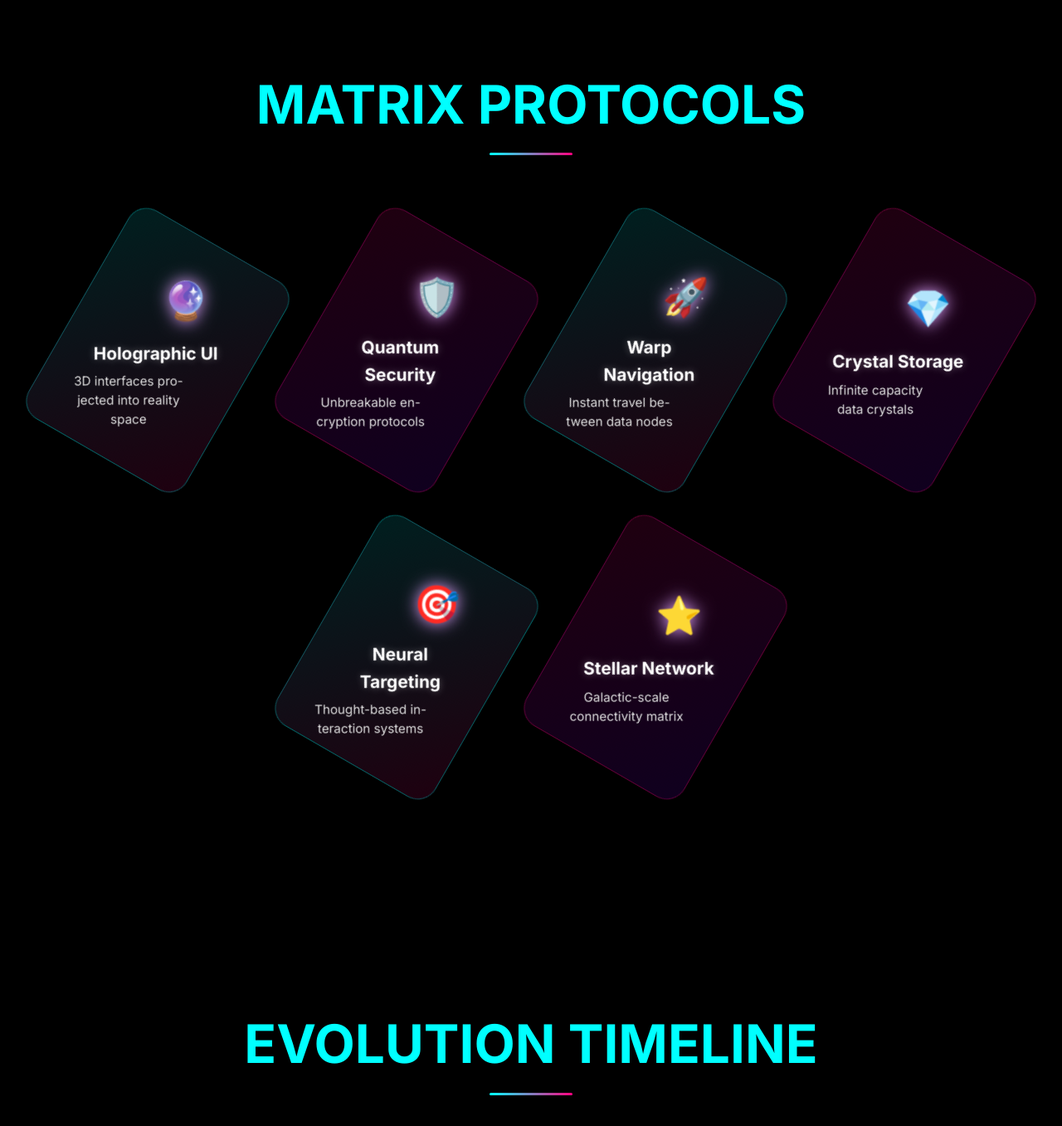
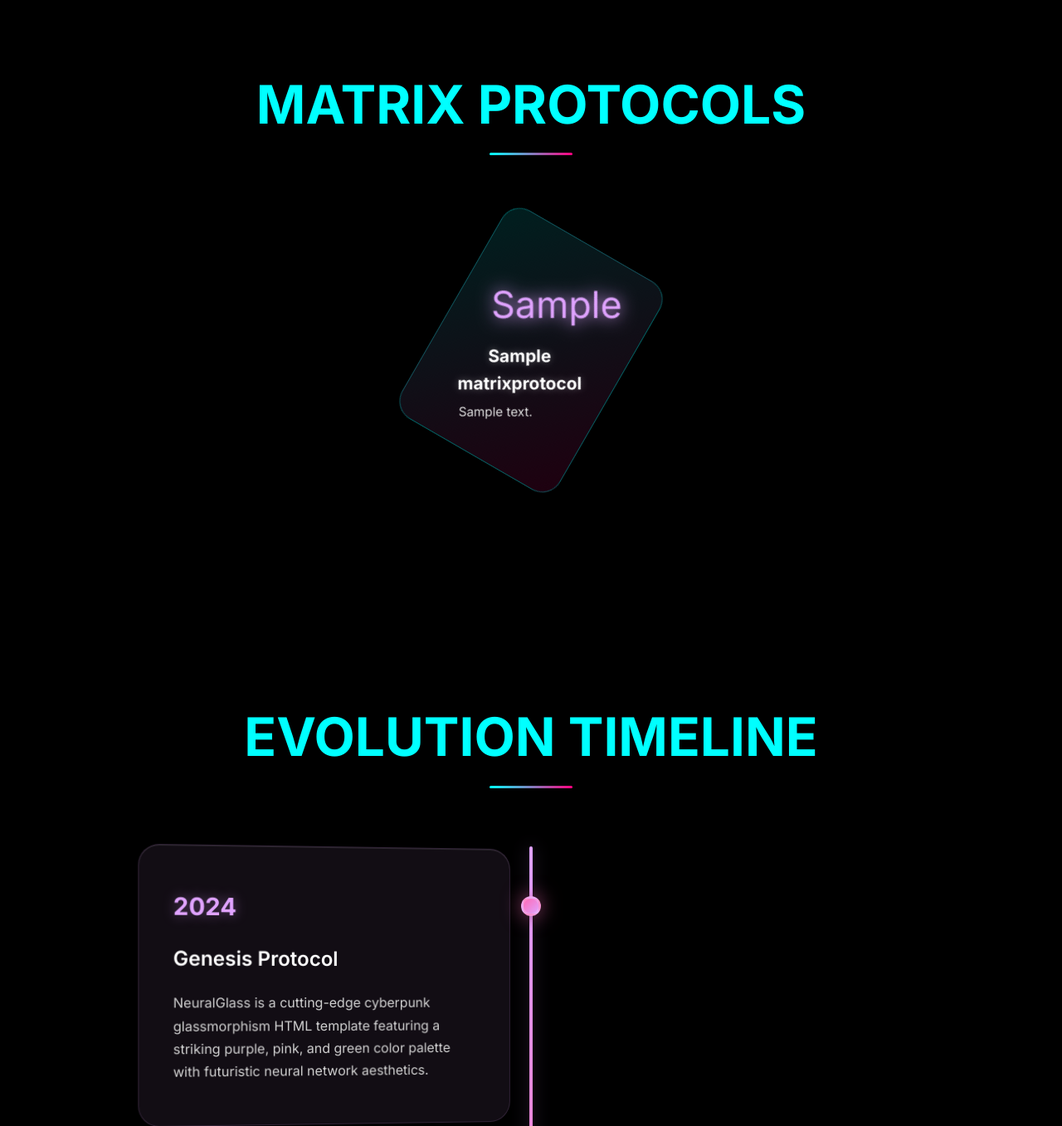
Before and after one commit to amirabbasnzri/neuralglass, a Django app: page / in a window 1280 px wide. Shown: the part 2767-4124 px from the top of the page at 83% size. Run offline with Django 5.2, Linux system fonts and the light colour scheme; data comes from the database, SQL or seed files in the repository; tables that the repository leaves empty hold one stand-in row (values such as "Sample post").

Commit message:
matrix protocol model added with admin permission

```diff
--- a/neuralglass/main/models.py
+++ b/neuralglass/main/models.py
@@ -63,3 +63,12 @@ class ContactText(models.Model):
 
     def __str__(self):
         return self.subtitle[:70]
+
+
+class MatrixProtocol(models.Model):
+    title = models.CharField(max_length=30)
+    description = models.TextField(max_length=80)
+    emoji = models.CharField(max_length=2)
+
+    def __str__(self):
+        return f'{self.title} - {self.emoji}'
--- a/neuralglass/main/templates/main/main.html
+++ b/neuralglass/main/templates/main/main.html
@@ -97,48 +97,17 @@
     <section class="showcase" id="showcase">
         <h2 class="section-title">MATRIX PROTOCOLS</h2>
         <div class="hexagon-container">
-            <div class="hexagon">
-                <div class="hexagon-inner glass">
-                    <div class="hexagon-icon">🔮</div>
-                    <h4>Holographic UI</h4>
-                    <p>3D interfaces projected into reality space</p>
-                </div>
-            </div>
-            <div class="hexagon">
-                <div class="hexagon-inner glass">
-                    <div class="hexagon-icon">🛡️</div>
-                    <h4>Quantum Security</h4>
-                    <p>Unbreakable encryption protocols</p>
-                </div>
-            </div>
-            <div class="hexagon">
-                <div class="hexagon-inner glass">
-                    <div class="hexagon-icon">🚀</div>
-                    <h4>Warp Navigation</h4>
-                    <p>Instant travel between data nodes</p>
-                </div>
-            </div>
-            <div class="hexagon">
-                <div class="hexagon-inner glass">
-                    <div class="hexagon-icon">💎</div>
-                    <h4>Crystal Storage</h4>
-                    <p>Infinite capacity data crystals</p>
-                </div>
-            </div>
-            <div class="hexagon">
-                <div class="hexagon-inner glass">
-                    <div class="hexagon-icon">🎯</div>
-                    <h4>Neural Targeting</h4>
-                    <p>Thought-based interaction systems</p>
-                </div>
-            </div>
-            <div class="hexagon">
-                <div class="hexagon-inner glass">
-                    <div class="hexagon-icon">⭐</div>
-                    <h4>Stellar Network</h4>
-                    <p>Galactic-scale connectivity matrix</p>
-                </div>
-            </div>
+           {% for obj in matrix_protocol %}
+                {% if obj %}
+                    <div class="hexagon">
+                        <div class="hexagon-inner glass">
+                            <div class="hexagon-icon">{{ obj.emoji }}</div>
+                            <h4>{{ obj.title }}</h4>
+                            <p>{{ obj.description }}</p>
+                        </div>
+                    </div>
+                {% endif %}
+           {% endfor %}
         </div>
     </section>
 
--- a/neuralglass/main/views.py
+++ b/neuralglass/main/views.py
@@ -1,6 +1,6 @@
 from django.shortcuts import render
 from .forms import MessageForm
-from .models import SocialLink, ContactText
+from .models import SocialLink, ContactText, MatrixProtocol
 
 def main(request):
     success = False
@@ -14,12 +14,14 @@ def main(request):
 
     links = SocialLink.objects.filter(is_active=True).order_by('order')[:4]
     contact_text = ContactText.objects.last()
+    matrix_protocol = MatrixProtocol.objects.all()
 
     context = {
        'form': form,
        'success': success,
        'links': links,
-       'contact_text': contact_text
+       'contact_text': contact_text,
+       'matrix_protocol': matrix_protocol
               }
 
     return render(request, 'main/main.html', context)
```
Also changed, not shown: neuralglass/main/admin.py (+22 -1 lines), neuralglass/main/migrations/0012_matrixprotocol.py (added), neuralglass/main/migrations/0013_alter_matrixprotocol_emoji.py (added).
